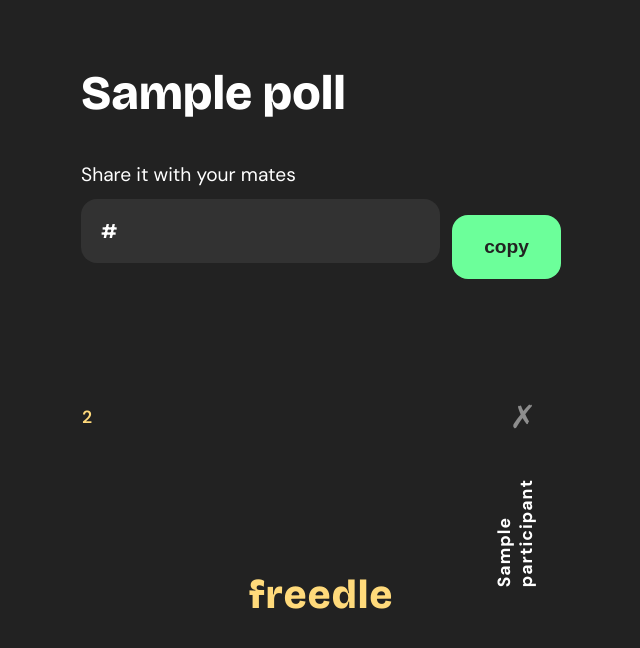
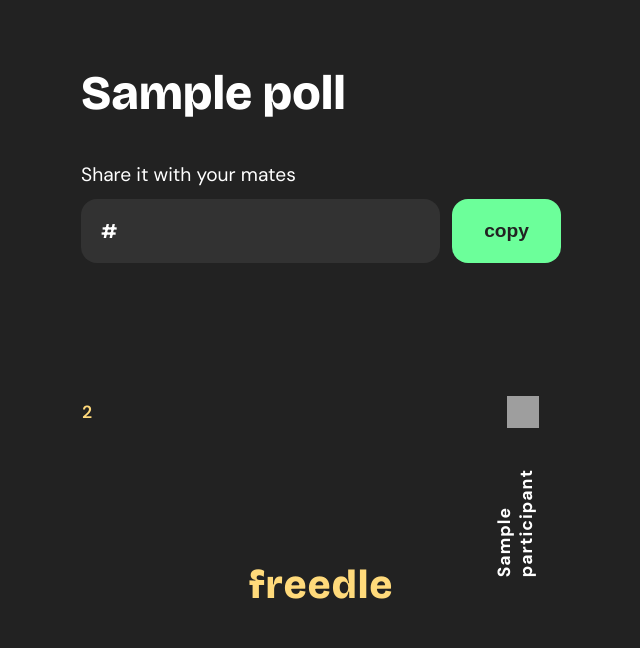
Before and after one commit to vexalist/freedle, a Flask app: template app/templates/poll_results.html in a window 1280 px wide. Shown: the top 648 px of the page, without its empty margins (319-959 px from the left). Run offline with Flask 3, Linux system fonts and the light colour scheme; tables that the repository leaves empty hold one stand-in row (values such as "Sample post"); the template is opened without the code that fills it: values that come from a table or form of the project are taken from there, most other values are stand-ins (such as "Sample title", 1, 10 or a date in 2020); grey boxes are pictures that could not be loaded.

Commit message:
Styling: update icon sizes and replace calendar arrows, align poll URL input to flex-start

```diff
--- a/app/templates/poll_response.html
+++ b/app/templates/poll_response.html
@@ -28,7 +28,7 @@
         </form>
         <div style="margin: 40px 0 24px 0;">
             <div style="font-size: 1.2rem; margin-bottom: 12px;">Share it with your mates</div>
-            <div style="display: flex; align-items: center; gap: 12px;">
+            <div style="display: flex; align-items: flex-start; gap: 12px;">
                 <input id="poll-url" class="input-box" type="text" value="{{ poll_url }}" readonly style="flex: 1; user-select: all; font-size: 1.2rem; background: var(--variable-collection-primary90); border: none; color: #fff;">
                 <button id="copy-btn" type="button" class="copy-btn" style="background: #6cff9a; color: #222; border: none; cursor: pointer;">copy</button>
             </div>
--- a/app/templates/poll_results.html
+++ b/app/templates/poll_results.html
@@ -30,7 +30,7 @@
         <h1 style="font-size: 3rem; font-family: var(--page-title-font-family); font-weight: var(--page-title-font-weight);">{{ poll.event_title }}</h1>
         <div style="margin: 40px 0 24px 0;">
             <div style="font-size: 1.2rem; margin-bottom: 12px;">Share it with your mates</div>
-            <div style="display: flex; align-items: center; gap: 12px;">
+            <div style="display: flex; align-items: flex-start; gap: 12px;">
                 <input id="poll-url" class="input-box" type="text" value="{{ poll_url }}" readonly style="flex: 1; user-select: all; font-size: 1.2rem; background: var(--variable-collection-primary90); border: none; color: #fff;">
                 <button id="copy-btn" type="button" class="copy-btn" style="background: #6cff9a; color: #222; border: none; cursor: pointer;">copy</button>
             </div>
@@ -52,9 +52,9 @@
                         {% for part_idx in range(participants|length) %}
                         <td class="participant-cell">
                             {% if grid[date_idx][part_idx] %}
-                                <span style="color: #ffd97b; font-size: 2rem;">&#10003;</span>
+                                <img src="/static/icons/available.svg" alt="Available" width="32" height="32" style="vertical-align: middle;" />
                             {% else %}
-                                <span style="color: #8d8d8d; font-size: 2rem;">&#10007;</span>
+                                <img src="/static/icons/not-available.svg" alt="Not Available" width="32" height="32" style="vertical-align: middle;" />
                             {% endif %}
                         </td>
                         {% endfor %}
```
Also changed, not shown: app/templates/create_poll.html (+6 -2 lines).
